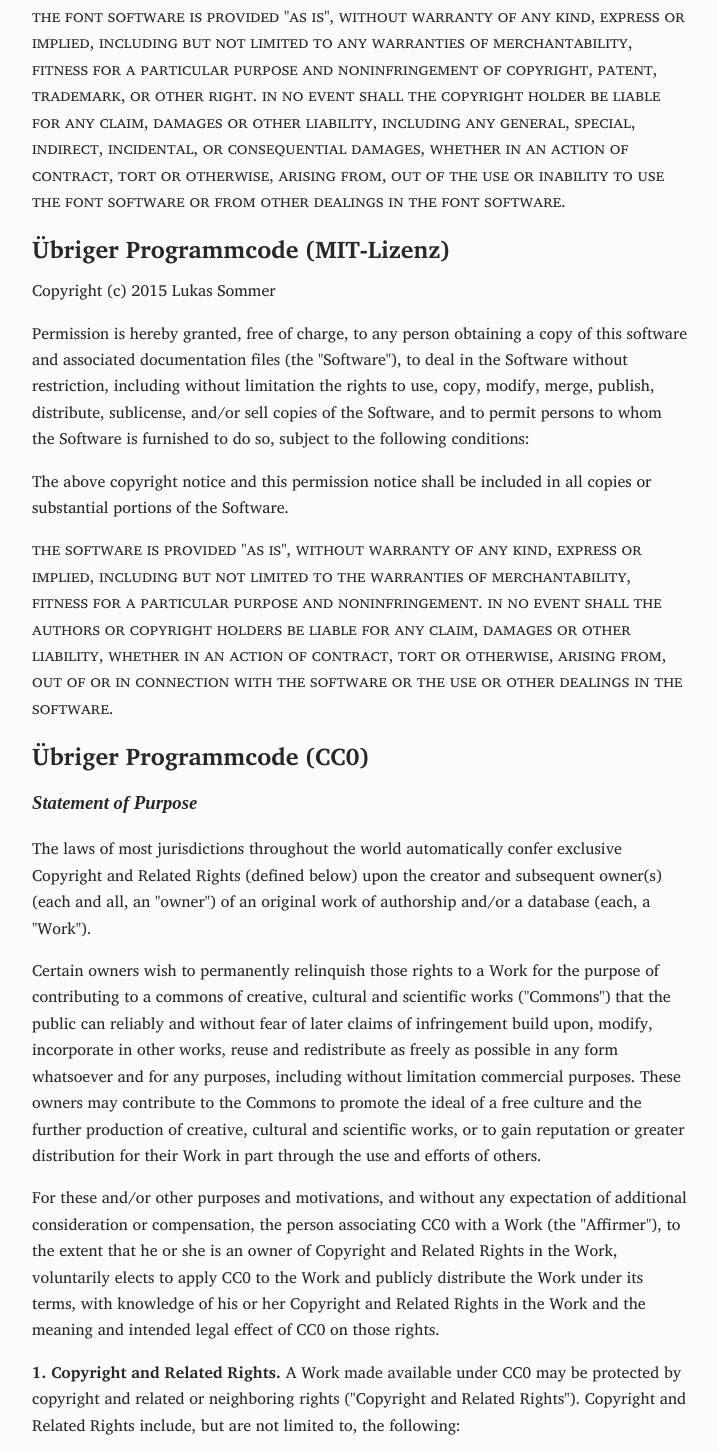
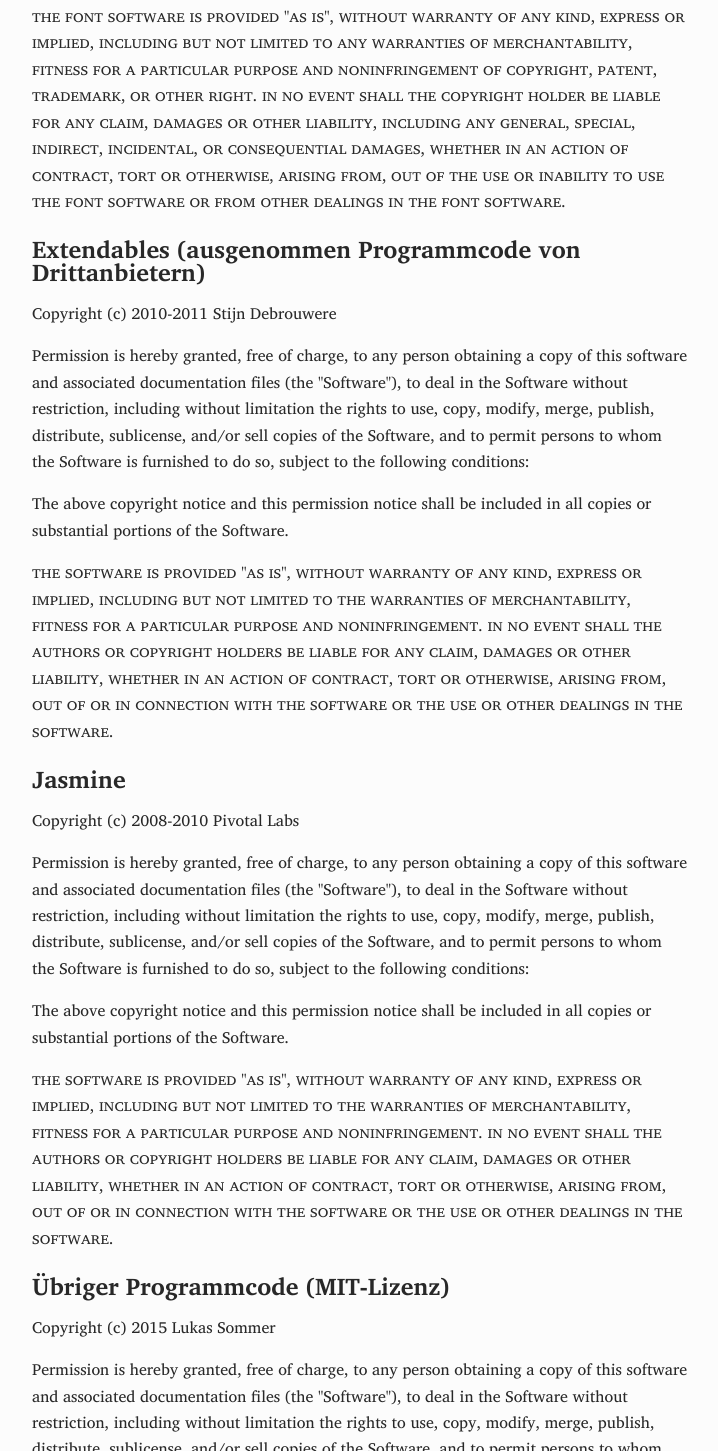
Before and after one commit to sommerluk/Ligatursatz, a plain HTML site: page help/lizenzen.html in a window 1280 px wide. Shown: the part 7069-8520 px from the top of the page, without its empty margins (280-998 px from the left). Drawn offline with Linux system fonts and the light colour scheme; a web font is replaced by a local one.

Commit message:
Update manual

```diff
--- a/help/lizenzen.html
+++ b/help/lizenzen.html
@@ -564,6 +564,58 @@
     SOFTWARE OR FROM OTHER DEALINGS IN THE
     FONT SOFTWARE.
   </p>
+  <h2>Extendables (ausgenommen Programmcode von Drittanbietern)</h2>
+  <p>
+Copyright (c) 2010-2011 Stijn Debrouwere
+  </p>
+  <p>
+Permission is hereby granted, free of charge, to any person obtaining a copy
+of this software and associated documentation files (the "Software"), to deal
+in the Software without restriction, including without limitation the rights
+to use, copy, modify, merge, publish, distribute, sublicense, and/or sell
+copies of the Software, and to permit persons to whom the Software is
+furnished to do so, subject to the following conditions:
+  </p>
+  <p>
+The above copyright notice and this permission notice shall be included in
+all copies or substantial portions of the Software.
+  </p>
+  <p class="allSmallCaps">
+THE SOFTWARE IS PROVIDED "AS IS", WITHOUT WARRANTY OF ANY KIND, EXPRESS OR
+IMPLIED, INCLUDING BUT NOT LIMITED TO THE WARRANTIES OF MERCHANTABILITY,
+FITNESS FOR A PARTICULAR PURPOSE AND NONINFRINGEMENT. IN NO EVENT SHALL THE
+AUTHORS OR COPYRIGHT HOLDERS BE LIABLE FOR ANY CLAIM, DAMAGES OR OTHER
+LIABILITY, WHETHER IN AN ACTION OF CONTRACT, TORT OR OTHERWISE, ARISING FROM,
+OUT OF OR IN CONNECTION WITH THE SOFTWARE OR THE USE OR OTHER DEALINGS IN
+THE SOFTWARE.
+  </p>
+  <p>
+  <h2>Jasmine</h2>
+  <p>
+Copyright (c) 2008-2010 Pivotal Labs
+  </p>
+  <p>
+Permission is hereby granted, free of charge, to any person obtaining
+a copy of this software and associated documentation files (the
+"Software"), to deal in the Software without restriction, including
+without limitation the rights to use, copy, modify, merge, publish,
+distribute, sublicense, and/or sell copies of the Software, and to
+permit persons to whom the Software is furnished to do so, subject to
+the following conditions:
+  </p>
+  <p>
+The above copyright notice and this permission notice shall be
+included in all copies or substantial portions of the Software.
+  </p>
+  <p class="allSmallCaps">
+THE SOFTWARE IS PROVIDED "AS IS", WITHOUT WARRANTY OF ANY KIND,
+EXPRESS OR IMPLIED, INCLUDING BUT NOT LIMITED TO THE WARRANTIES OF
+MERCHANTABILITY, FITNESS FOR A PARTICULAR PURPOSE AND
+NONINFRINGEMENT. IN NO EVENT SHALL THE AUTHORS OR COPYRIGHT HOLDERS BE
+LIABLE FOR ANY CLAIM, DAMAGES OR OTHER LIABILITY, WHETHER IN AN ACTION
+OF CONTRACT, TORT OR OTHERWISE, ARISING FROM, OUT OF OR IN CONNECTION
+WITH THE SOFTWARE OR THE USE OR OTHER DEALINGS IN THE SOFTWARE.
+  </p>
   <h2>Übriger Programmcode (MIT-Lizenz)</h2>
   <p>
     Copyright (c) 2015 Lukas Sommer
```
Also changed, not shown: help/index.html (+25 -7 lines), help/style.css (+4 -4 lines).
